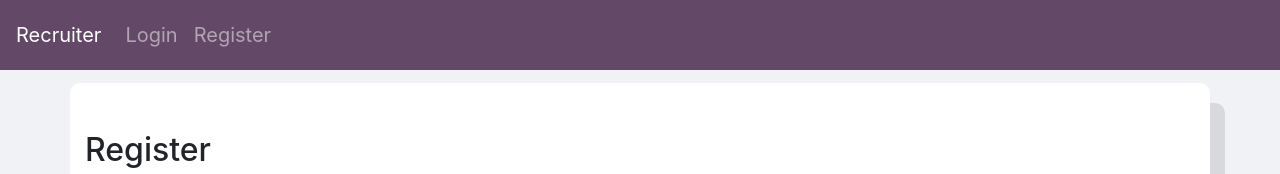
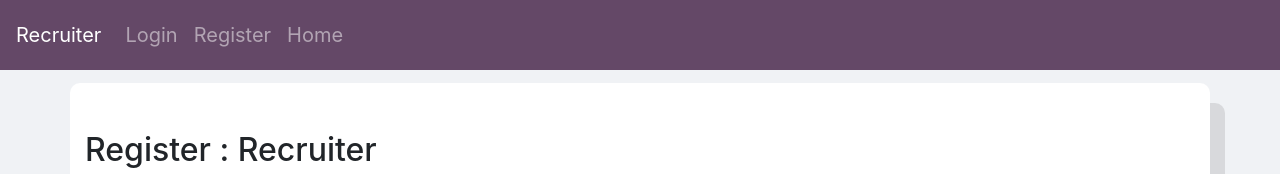
Before and after one commit to ritikaxx/Ment-Ed, a plain HTML site: page Ment_Ed/Ment_Ed-main/templates/Rregister.html in a window 1280 px wide. Shown: the top 174 px of the page. Drawn offline with nearby package versions, Linux system fonts and the light colour scheme.

Commit message:
Update Rregister.html

```diff
--- a/Ment_Ed/Ment_Ed-main/templates/Rregister.html
+++ b/Ment_Ed/Ment_Ed-main/templates/Rregister.html
@@ -13,13 +13,16 @@
 <body>
 
 <nav class="navbar navbar-expand-md  navbar-dark" style= "background-color:#644867; height: 70px; ">
-    <a class="navbar-brand" href="/register">Recruiter</a>
+    <a class="navbar-brand" href="/Rregister">Recruiter</a>
     <ul class="nav navbar-nav  ">
         <li class="nav-item">
             <a class="nav-link" href="/Rlogin">Login</a>
         </li>
         <li class="nav-item">
             <a class="nav-link" href="/Rregister">Register</a>
+        </li>
+        <li class="nav-item">
+            <a class="nav-link" href="/register">Home</a>
         </li>
 
     </ul>
@@ -28,7 +31,7 @@
 
 <div class="container">
      <br> <br>
-    <h2> Register </h2>
+    <h2> Register : Recruiter </h2>
 
 
     <div class="row">
```
